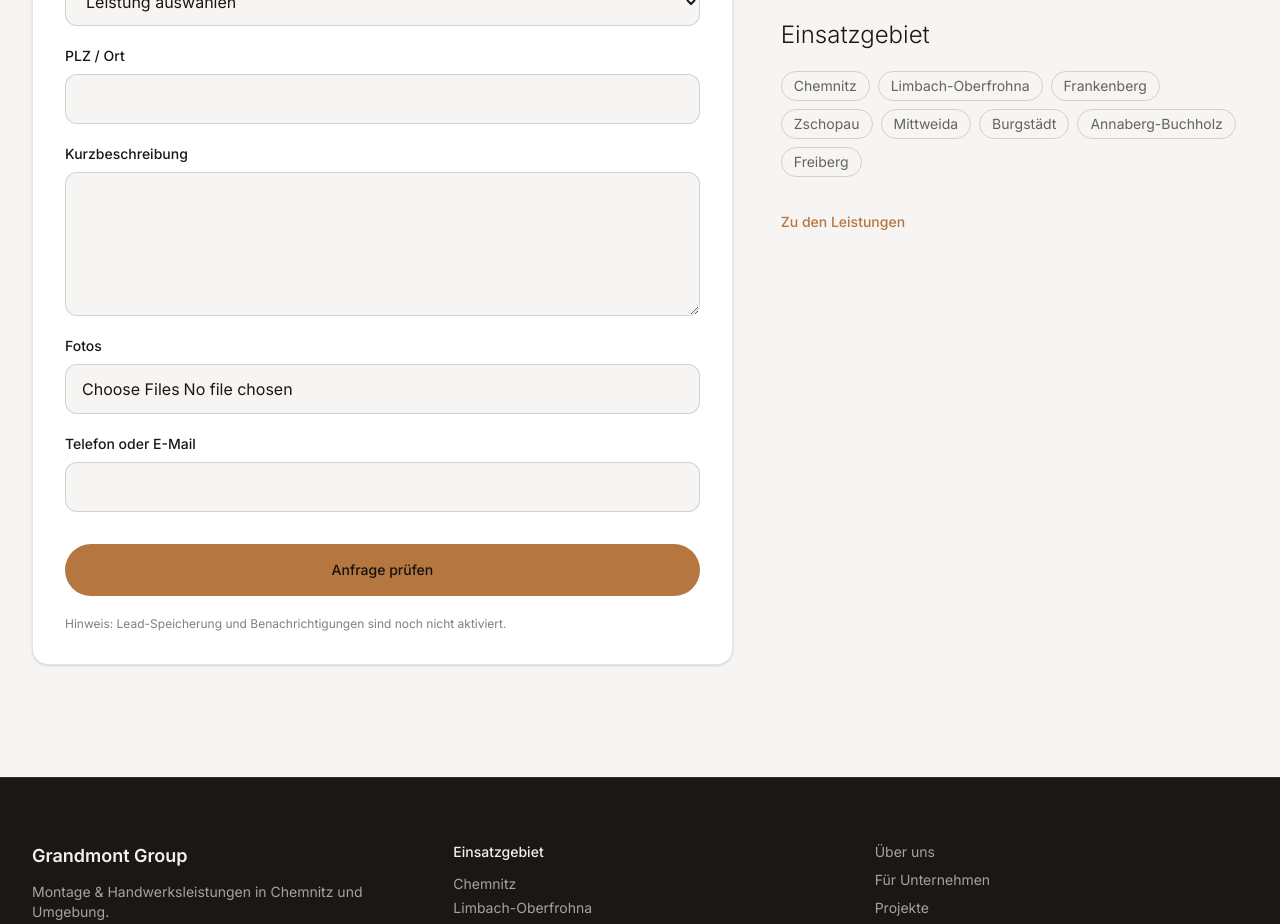
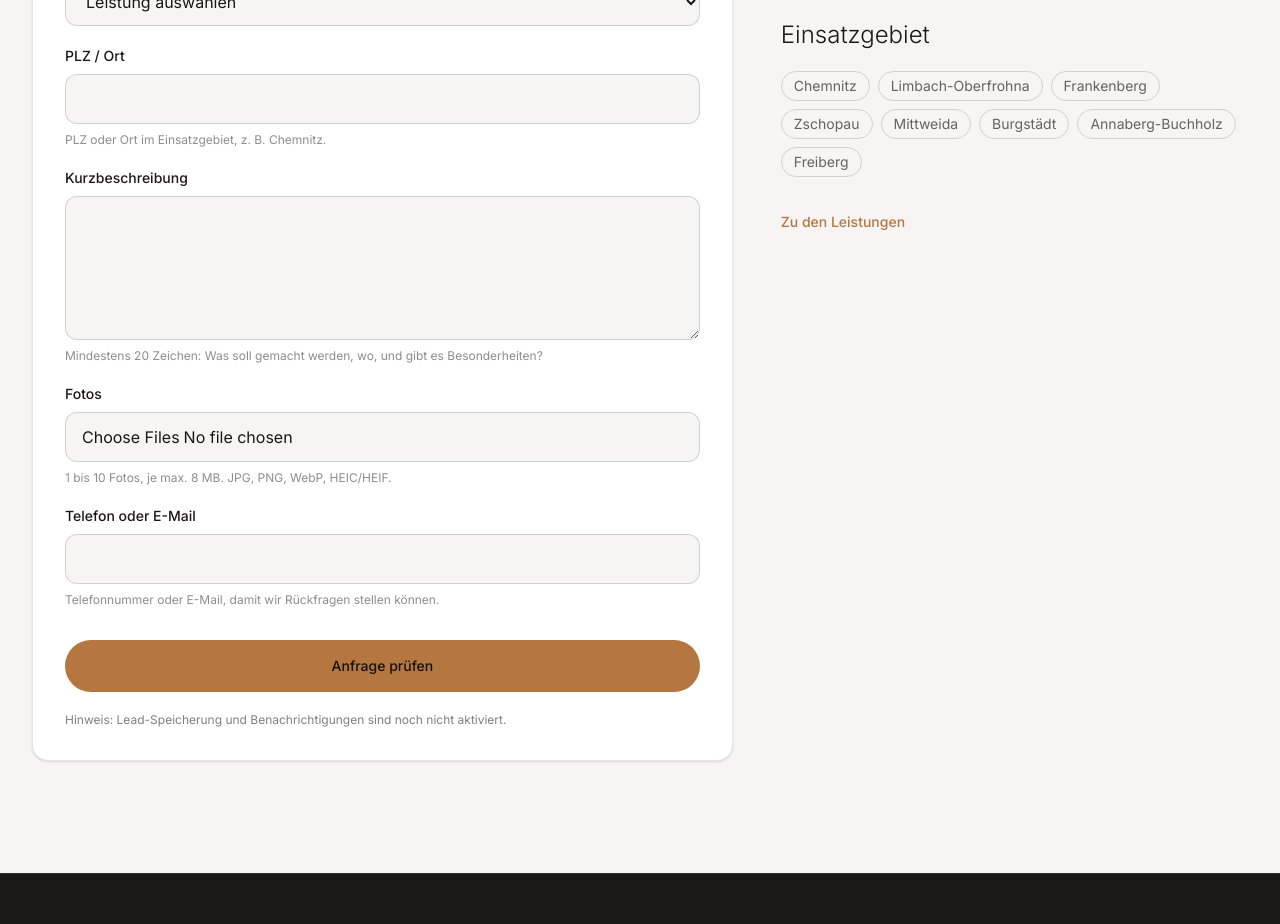
Before and after one commit to whymsiluxe/grandmont-group-website, a Next.js app: page /de/kontakt in a window 1280 px wide. Shown: the part 880-1804 px from the top of the page. Built offline with nearby package versions, Linux system fonts and the light colour scheme.

Commit message:
feat: clarify lead form guidance

```diff
--- a/src/components/lead/ContactForm.tsx
+++ b/src/components/lead/ContactForm.tsx
@@ -20,6 +20,12 @@
     error: string;
     storagePending: string;
     servicePlaceholder: string;
+    hints: {
+      postcode: string;
+      description: string;
+      photos: string;
+      contact: string;
+    };
   }
 > = {
   de: {
@@ -34,6 +40,12 @@
     error: "Bitte prüfen Sie die Angaben.",
     storagePending: "Hinweis: Lead-Speicherung und Benachrichtigungen sind noch nicht aktiviert.",
     servicePlaceholder: "Leistung auswählen",
+    hints: {
+      postcode: "PLZ oder Ort im Einsatzgebiet, z. B. Chemnitz.",
+      description: "Mindestens 20 Zeichen: Was soll gemacht werden, wo, und gibt es Besonderheiten?",
+      photos: "1 bis 10 Fotos, je max. 8 MB. JPG, PNG, WebP, HEIC/HEIF.",
+      contact: "Telefonnummer oder E-Mail, damit wir Rückfragen stellen können.",
+    },
   },
   en: {
     service: "Service",
@@ -47,6 +59,12 @@
     error: "Please check the details.",
     storagePending: "Note: lead storage and notifications are not active yet.",
     servicePlaceholder: "Select service",
+    hints: {
+      postcode: "Postcode or city in the service area, e.g. Chemnitz.",
+      description: "At least 20 characters: what needs to be done, where, and any special details?",
+      photos: "1 to 10 photos, max. 8 MB each. JPG, PNG, WebP, HEIC/HEIF.",
+      contact: "Phone number or email so we can ask follow-up questions.",
+    },
   },
 };
 
@@ -122,8 +140,14 @@
             required
             minLength={3}
             maxLength={80}
+            autoComplete="postal-code"
+            inputMode="text"
+            aria-describedby="lead-postcode-hint"
             className="rounded-xl border border-black/15 bg-(--color-bg-light) px-4 py-3 text-base font-normal"
           />
+          <span id="lead-postcode-hint" className="text-xs font-normal text-black/45">
+            {copy.hints.postcode}
+          </span>
         </label>
 
         <label className="grid gap-2 text-sm font-medium">
@@ -133,8 +157,12 @@
             required
             minLength={20}
             maxLength={1800}
+            aria-describedby="lead-description-hint"
             className="min-h-36 rounded-xl border border-black/15 bg-(--color-bg-light) px-4 py-3 text-base font-normal"
           />
+          <span id="lead-description-hint" className="text-xs font-normal text-black/45">
+            {copy.hints.description}
+          </span>
         </label>
 
         <label className="grid gap-2 text-sm font-medium">
@@ -145,8 +173,12 @@
             multiple
             required
             accept="image/jpeg,image/png,image/webp,image/heic,image/heif"
+            aria-describedby="lead-photos-hint"
             className="rounded-xl border border-black/15 bg-(--color-bg-light) px-4 py-3 text-base font-normal"
           />
+          <span id="lead-photos-hint" className="text-xs font-normal text-black/45">
+            {copy.hints.photos}
+          </span>
         </label>
 
         <label className="grid gap-2 text-sm font-medium">
@@ -156,8 +188,13 @@
             required
             minLength={5}
             maxLength={160}
+            inputMode="text"
+            aria-describedby="lead-contact-hint"
             className="rounded-xl border border-black/15 bg-(--color-bg-light) px-4 py-3 text-base font-normal"
           />
+          <span id="lead-contact-hint" className="text-xs font-normal text-black/45">
+            {copy.hints.contact}
+          </span>
         </label>
 
         <input
@@ -168,7 +205,6 @@
           aria-hidden="true"
           className="sr-only"
         />
-        <input type="hidden" name="acceptedServices" value={acceptedServices.join(",")} />
 
         <button
           type="submit"
```
